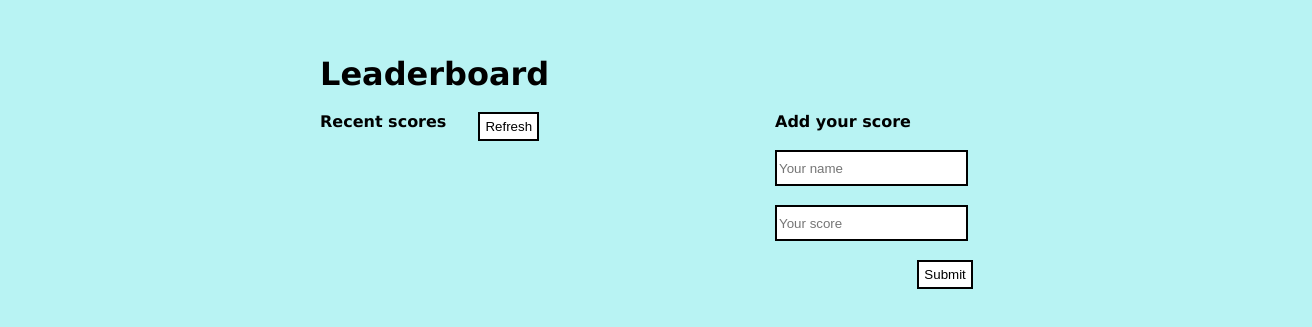
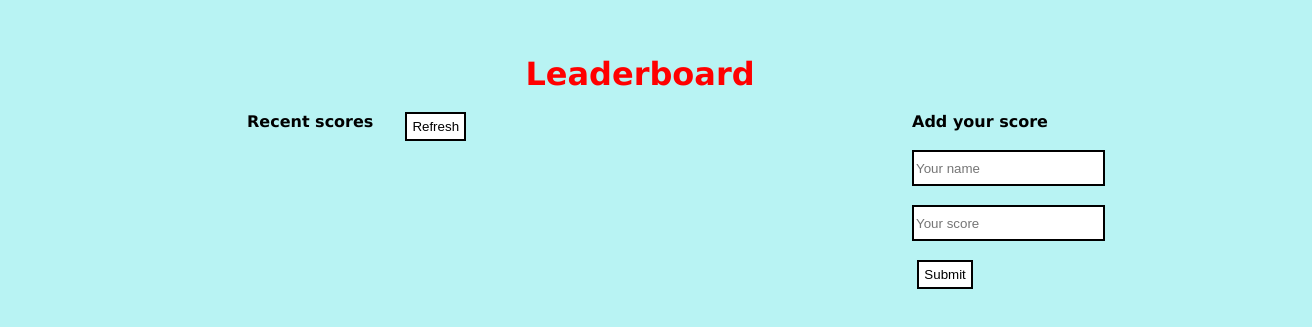
Before and after one commit to NalianAchei2020/LeaderBoard, a website built with webpack: page src/index.html in a window 1280 px wide. Shown: the part 105-432 px from the top of the page, 1312 px wide, since content can reach past the window. Built offline with nearby package versions, Linux system fonts and the light colour scheme; no server answers.

Commit message:
make changes

```diff
--- a/src/index.html
+++ b/src/index.html
@@ -9,7 +9,7 @@
   <body>
     <header></header>
     <main>
-      <h1>Leaderboard</h1>
+      <h1 class="heading2">Leaderboard</h1>
       <br />
       <section class="main">
         <section>
--- a/src/style.css
+++ b/src/style.css
@@ -20,17 +20,23 @@ header {
 
 main {
   height: 100vh;
-  width: 50%;
+  width: 100%;
   margin: auto;
 }
 
 .main {
   display: flex;
-  flex-direction: row;
-  justify-content: space-between;
-  gap: 1em;
+  flex-direction: column;
+  justify-content: center;
+  align-items: center;
+  margin-inline: 2em;
 }
-
+.heading2 {
+  text-align: center;
+  width: 50%;
+  margin: auto;
+  color: red;
+}
 .data {
   display: flex;
   gap: 2em;
@@ -40,7 +46,7 @@ main {
   border: 2px solid #000;
   margin-top: 1em;
   display: none;
-  width: 150%;
+  width: 100%;
 }
 
 input {
@@ -54,7 +60,7 @@ li {
   list-style: none;
   background-color: #fff;
   padding: 5px;
-  margin-left: -12%;
+  margin-left: -18%;
 }
 
 li:nth-child(even) {
@@ -76,3 +82,14 @@ footer {
   height: 20%;
   width: 100%;
 }
+
+@media (min-width: 768px) {
+  .main {
+    display: flex;
+    flex-direction: row;
+    justify-content: space-around;
+    align-items: start;
+    gap: 1em;
+    width: 100%;
+  }
+}
```
